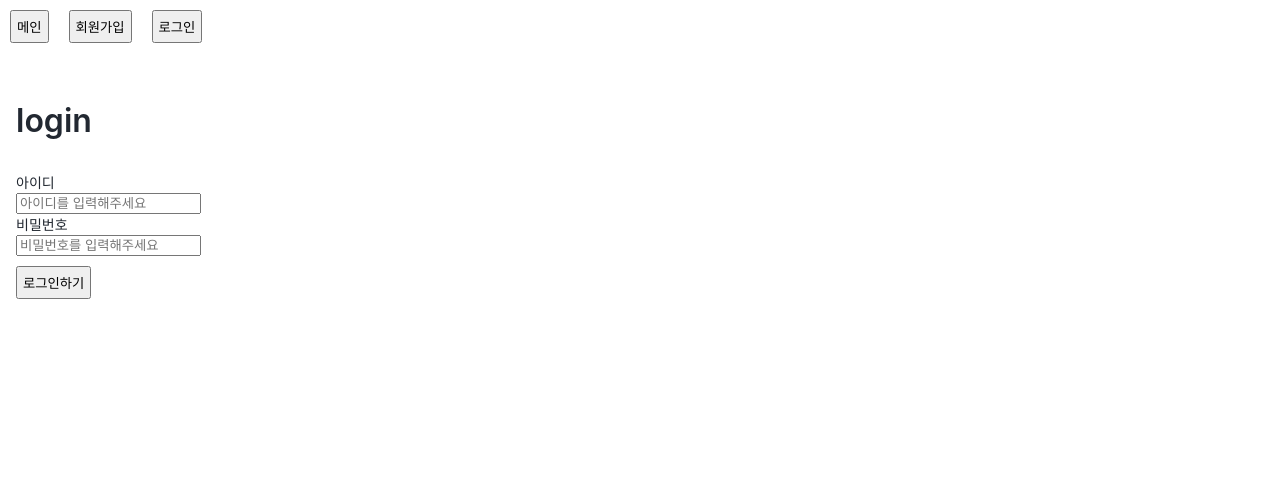
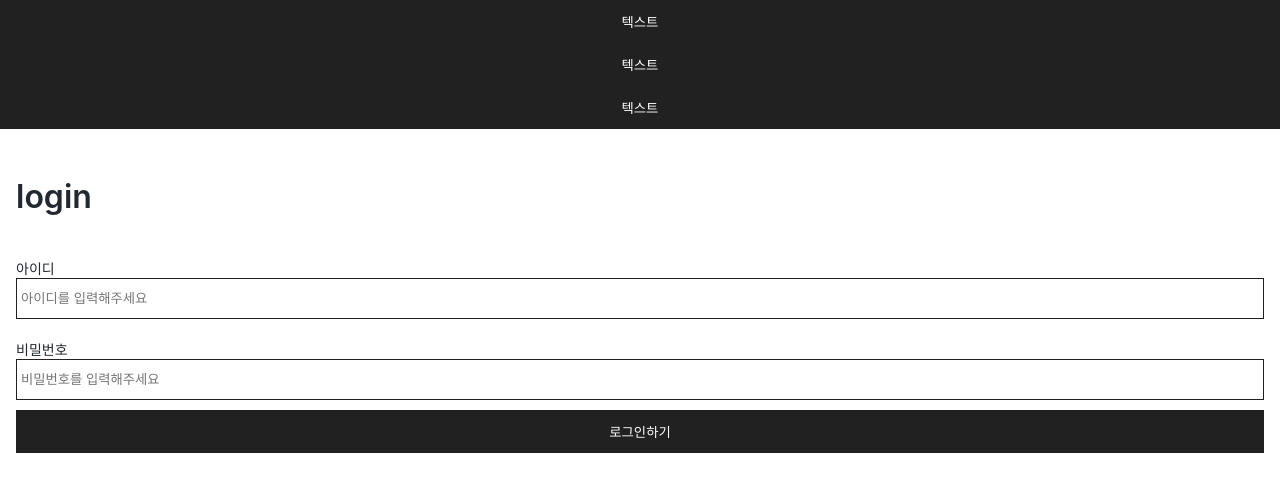
Before and after one commit to chochoq/react_img_board, a React (Create React App) app: page /login in a window 1280 px wide. Shown: the top 492 px of the page. Built offline with nearby package versions, Linux system fonts and the light colour scheme.

Commit message:
(edit) 수정페이지

```diff
--- a/src/elements/Button.js
+++ b/src/elements/Button.js
@@ -2,36 +2,28 @@ import React from 'react';
 import styled from 'styled-components';
 
 const Button = (props) => {
-    const { width, height, padding, margin, bg, children } = props;
+    const { text,_onClick } = props;
 
-    const styles = {
-        width: width,
-        height: height,
-        padding: padding,
-        margin: margin,
-        bg: bg,
-    }
     return (
         <React.Fragment>
-            <Btn {...styles}>
-                {children}
-            </Btn>
+            <Btn onClick={_onClick}>{text}</Btn>
         </React.Fragment>
     );
 }
 
 Button.defaultProps = {
-    bg: false,
-    width: false,
-    margin: '10px',
+    text: "텍스트",
+    _onClick:()=>{}
 };
 
 const Btn = styled.button`
-    width: ${(props)=>props.width};
+    width: 100%;
     height:100%;
-    padding: 5px;
-    margin: ${(props) => props.margin};
-    bg:${(props)=>props.bg? `background-color: ${props.bg}`:''};
+    padding: 12px;
+    background-color:#212121;
+    color: #ffffff;
+    box-sizing: border-box;
+    border: none;
 `;
 
 export default Button;
--- a/src/elements/Input.js
+++ b/src/elements/Input.js
@@ -7,8 +7,10 @@ const Input = (props) => {
 
     return (
         <React.Fragment>
+            <Grid>
                 <Text margin="0px">{label}</Text>
-                <input placeholder={placeholder} onChange={_onChange}/>
+                <ElInput placeholder={placeholder} onChange={_onChange} />
+            </Grid>
         </React.Fragment>
     );
 }
@@ -21,6 +23,9 @@ Input.defaultProps = {
 };
 
 const ElInput = styled.input`
-
+    border: 1px solid #212121;
+    width: 100%;
+    padding:12px 4px;
+    box-sizing: border-box;
 `;
 export default Input;
--- a/src/pages/Login.js
+++ b/src/pages/Login.js
@@ -8,13 +8,14 @@ const Login = (props) => {
         <React.Fragment>
             <Grid padding='16px'>
                 <Text size='32px' bold>login</Text>
-                <Grid>
+                <Grid padding='10px 0px'>
                     <Input label='아이디' placeholder='아이디를 입력해주세요' _onChange={()=>{console.log('아이디')} }/>
-                    <Input label='비밀번호' placeholder='비밀번호를 입력해주세요' _onChange={()=>{console.log('비밀번호')}}/>
                 </Grid>
-                <Button margin='10px 0px'>로그인하기</Button>
+                <Grid padding='10px 0px'>
+                    <Input label='비밀번호' placeholder='비밀번호를 입력해주세요' _onChange={() => { console.log('비밀번호') }} />
+                </Grid>
+                <Button margin='10px 0px' text='로그인하기' _onClick={()=>{console.log('로그인')} }/>
             </Grid>
-
         </React.Fragment>
     )
 }
```
